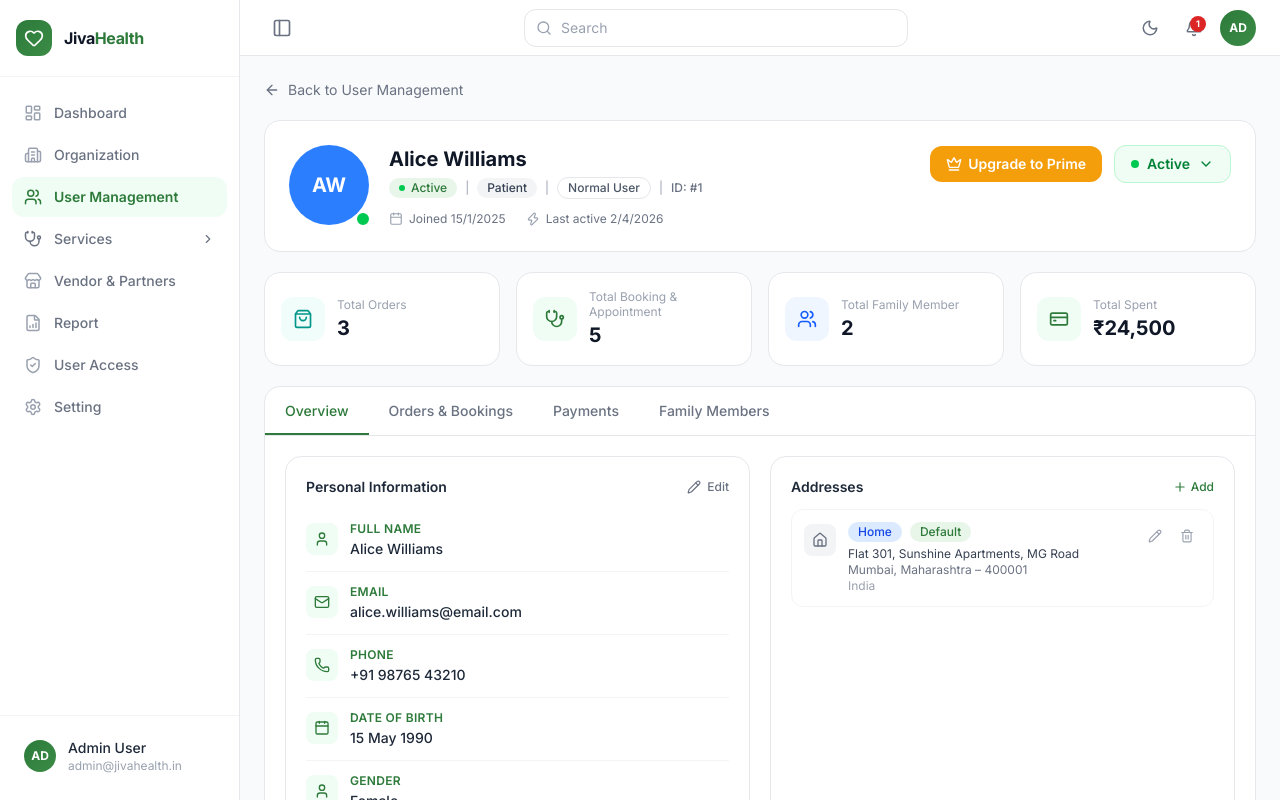
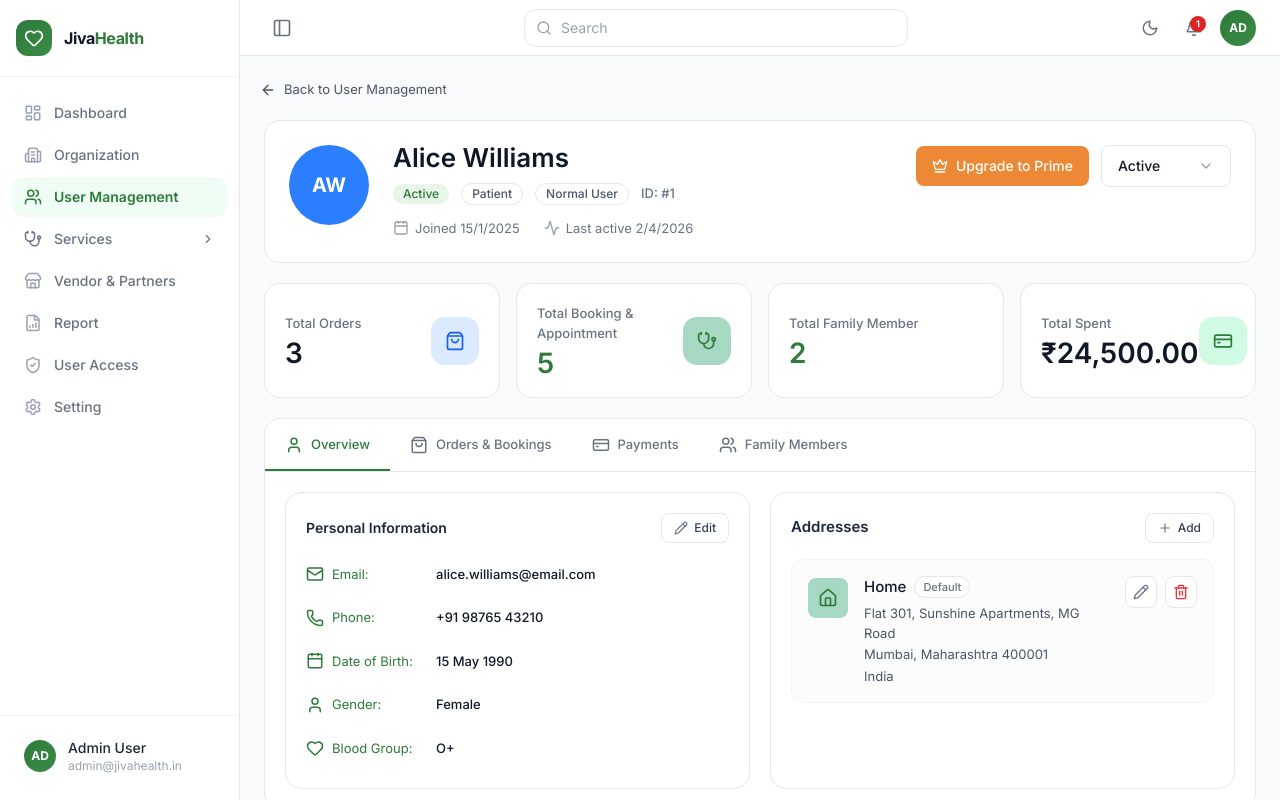
Before and after one commit to KeshavxA/JivaHealth-Assignment, a React (Vite) app: page /user-management/1 in a window 1280 px wide. Built offline with nearby package versions, Linux system fonts and the light colour scheme.

Commit message:
feat: exact Figma match for User Detail page

```diff
--- a/src/components/ui/Badge.tsx
+++ b/src/components/ui/Badge.tsx
@@ -62,7 +62,7 @@ export function tierVariant(tier: string): BadgeVariant {
   return tier === 'Prime User' ? 'yellow' : 'outlined';
 }
 
-export function roleVariant(role: string): BadgeVariant {
+export function roleVariant(_role: string): BadgeVariant {
   return 'gray';
 }
 
--- a/src/components/ui/FilterDropdown.tsx
+++ b/src/components/ui/FilterDropdown.tsx
@@ -16,7 +16,7 @@ interface FilterDropdownProps {
   icon?: boolean;
 }
 
-export function FilterDropdown({ label, value, options, onChange, id, className }: FilterDropdownProps) {
+export function FilterDropdown({ label, value, options, onChange, id, className, icon }: FilterDropdownProps) {
   return (
     <div className={clsx('relative inline-flex items-center gap-2', className)}>
       {label && (
--- a/src/index.css
+++ b/src/index.css
@@ -111,6 +111,7 @@ html {
     opacity: 0;
     transform: translateY(100%);
   }
+
   to {
     opacity: 1;
     transform: translateY(0);
--- a/src/pages/UserManagement/UserDetail.tsx
+++ b/src/pages/UserManagement/UserDetail.tsx
@@ -1,12 +1,12 @@
 import { useState, useEffect, useRef } from 'react';
 import { useParams, useNavigate } from 'react-router-dom';
 import {
-    ArrowLeft, Calendar, Zap, Crown, ShoppingBag,
-    Stethoscope, Users, CreditCard, ChevronDown,
+    ArrowLeft, Calendar, Crown, ShoppingBag,
+    Stethoscope, Users, CreditCard, ChevronDown, Activity, User
 } from 'lucide-react';
 import { useUserStore } from '../../store/useUserStore';
 import { Avatar } from '../../components/ui/Avatar';
-import { Badge, statusVariant, roleVariant, tierVariant } from '../../components/ui/Badge';
+import { Badge, statusVariant } from '../../components/ui/Badge';
 import { PageWrapper } from '../../components/ui/PageWrapper';
 import { PersonalInfo } from './components/PersonalInfo';
 import { AddressSection } from './components/AddressSection';
@@ -16,11 +16,11 @@ import { FamilyMembers } from './components/FamilyMembers';
 
 type Tab = 'overview' | 'orders' | 'payments' | 'family';
 
-const TABS: { id: Tab; label: string }[] = [
-    { id: 'overview', label: 'Overview' },
-    { id: 'orders', label: 'Orders & Bookings' },
-    { id: 'payments', label: 'Payments' },
-    { id: 'family', label: 'Family Members' },
+const TABS: { id: Tab; label: string; icon: React.ReactNode }[] = [
+    { id: 'overview', label: 'Overview', icon: <User className="w-[18px] h-[18px]" /> },
+    { id: 'orders', label: 'Orders & Bookings', icon: <ShoppingBag className="w-[18px] h-[18px]" /> },
+    { id: 'payments', label: 'Payments', icon: <CreditCard className="w-[18px] h-[18px]" /> },
+    { id: 'family', label: 'Family Members', icon: <Users className="w-[18px] h-[18px]" /> },
 ];
 
 function fmtDate(d: string) {
@@ -63,31 +63,34 @@ export function UserDetails() {
         );
     }
 
-    const metricCards = [
+    const METRIC_CARDS = [
         {
             label: 'Total Orders',
             value: user.orders.length,
-            icon: <ShoppingBag className="w-5 h-5 text-teal-600" />,
-            bg: 'bg-teal-50',
+            icon: <ShoppingBag className="w-5 h-5 text-blue-600" />,
+            iconBg: 'bg-blue-100',
+            valueColor: 'text-gray-900',
         },
         {
             label: 'Total Booking & Appointment',
             value: user.appointments,
             icon: <Stethoscope className="w-5 h-5 text-[#2D7A3A]" />,
-            bg: 'bg-[#F0FDF4]',
+            iconBg: 'bg-[#A7D8C4] bg-opacity-60',
+            valueColor: 'text-[#2D7A3A]',
         },
         {
-            // Derived live from familyMembers array — updates immediately on add/delete
             label: 'Total Family Member',
             value: user.familyMembers.length,
             icon: <Users className="w-5 h-5 text-blue-600" />,
-            bg: 'bg-blue-50',
+            iconBg: null,
+            valueColor: 'text-[#2D7A3A]',
         },
         {
             label: 'Total Spent',
-            value: `₹${user.totalSpent.toLocaleString('en-IN')}`,
+            value: `₹${user.totalSpent.toLocaleString('en-IN', { minimumFractionDigits: 2 })}`,
             icon: <CreditCard className="w-5 h-5 text-[#2D7A3A]" />,
-            bg: 'bg-[#F0FDF4]',
+            iconBg: 'bg-[#D1FAE5]',
+            valueColor: 'text-gray-900',
         },
     ];
 
@@ -98,66 +101,57 @@ export function UserDetails() {
             <button
                 id="btn-back"
                 onClick={() => navigate('/user-management')}
-                className="flex items-center gap-2 text-sm text-gray-500 hover:text-gray-800 transition-colors"
+                className="flex items-center gap-2 text-[13px] text-gray-600 hover:text-gray-900 transition-colors -ml-1"
             >
                 <ArrowLeft className="w-4 h-4" />
                 Back to User Management
             </button>
 
             <div className="bg-white border border-gray-200 rounded-2xl p-5 sm:p-6">
-                <div className="flex flex-col sm:flex-row sm:items-start gap-4 sm:gap-5">
-
-                    <Avatar name={user.name} size="xl" shape="circle" statusDot={user.status === 'Active' ? 'active' : 'inactive'} />
+                <div className="flex flex-col sm:flex-row sm:items-start gap-5 sm:gap-6">
+                    <Avatar name={user.name} size="xl" shape="circle" className="w-20 h-20 text-xl" />
 
                     <div className="flex-1 min-w-0">
-                        <h2 className="text-xl font-bold text-gray-900">{user.name}</h2>
-                        <div className="flex items-center gap-2 mt-1 flex-wrap">
-                            <Badge variant={statusVariant(user.status)} dot>{user.status}</Badge>
-                            <span className="text-xs text-gray-400">|</span>
-                            <Badge variant={roleVariant(user.role)}>{user.role}</Badge>
-                            <span className="text-xs text-gray-400">|</span>
-                            <Badge variant={tierVariant(user.tier)}>{user.tier}</Badge>
-                            <span className="text-xs text-gray-400">|</span>
-                            <span className="text-xs text-gray-500 font-medium">ID: #{user.id}</span>
+                        <h2 className="text-[26px] font-semibold text-gray-900 leading-none">{user.name}</h2>
+                        <div className="flex items-center gap-3 mt-3 flex-wrap">
+                            <Badge variant={statusVariant(user.status)}>{user.status}</Badge>
+                            <Badge variant="outlined">{user.role}</Badge>
+                            <Badge variant="outlined">{user.tier}</Badge>
+                            <span className="text-[13px] text-gray-500 font-medium">ID: #{user.id}</span>
                         </div>
-                        <div className="flex items-center gap-5 mt-3">
-                            <div className="flex items-center gap-1.5 text-xs text-gray-500">
-                                <Calendar className="w-3.5 h-3.5 text-gray-400" />
+                        <div className="flex items-center gap-6 mt-3.5">
+                            <div className="flex items-center gap-1.5 text-[13px] text-gray-500">
+                                <Calendar className="w-4 h-4 text-gray-400" />
                                 Joined {fmtDate(user.joinedDate)}
                             </div>
-                            <div className="flex items-center gap-1.5 text-xs text-gray-500">
-                                <Zap className="w-3.5 h-3.5 text-gray-400" />
+                            <div className="flex items-center gap-1.5 text-[13px] text-gray-500">
+                                <Activity className="w-4 h-4 text-gray-400" />
                                 Last active {fmtDate(user.lastActive)}
                             </div>
                         </div>
                     </div>
 
-                    <div className="flex items-center gap-3 flex-shrink-0">
+                    <div className="flex flex-col sm:flex-row items-center gap-3 flex-shrink-0 mt-4 sm:mt-0">
                         {user.tier !== 'Prime User' && (
                             <button
                                 id="btn-detail-upgrade"
                                 onClick={() => upgradeUserToPrime(user.id)}
-                                className="flex items-center gap-1.5 px-4 py-2 rounded-xl text-sm font-semibold text-white
+                                className="flex items-center gap-2 px-4 py-2.5 rounded-lg text-sm font-medium text-white
                   transition-all hover:opacity-90"
-                                style={{ backgroundColor: '#F59E0B' }}
+                                style={{ backgroundColor: '#ED8936' }}
                             >
                                 <Crown className="w-4 h-4" /> Upgrade to Prime
                             </button>
                         )}
 
-                        <div className="relative" ref={statusRef}>
+                        <div className="relative w-full sm:w-auto" ref={statusRef}>
                             <button
                                 id="btn-status-dropdown"
                                 onClick={() => setStatusOpen((p) => !p)}
-                                className={`flex items-center gap-2 px-4 py-2 rounded-xl text-sm font-semibold border transition-all
-                  ${user.status === 'Active'
-                                        ? 'bg-green-50 text-green-700 border-green-200'
-                                        : 'bg-red-50 text-red-700 border-red-200'
-                                    }`}
+                                className="flex w-full sm:w-[130px] items-center justify-between gap-2 px-4 py-2.5 rounded-lg text-sm font-medium bg-white border border-gray-200 transition-all hover:border-gray-300"
                             >
-                                <span className={`w-2 h-2 rounded-full ${user.status === 'Active' ? 'bg-green-500' : 'bg-red-500'}`} />
                                 {user.status}
-                                <ChevronDown className={`w-4 h-4 transition-transform duration-200 ${statusOpen ? 'rotate-180' : ''}`} />
+                                <ChevronDown className="w-4 h-4 text-gray-400" />
                             </button>
 
                             {statusOpen && (
@@ -187,15 +181,17 @@ export function UserDetails() {
             </div>
 
             <div className="grid grid-cols-2 lg:grid-cols-4 gap-4">
-                {metricCards.map(({ label, value, icon, bg }) => (
-                    <div key={label} className="bg-white border border-gray-200 rounded-2xl p-4 flex items-center gap-3">
-                        <div className={`w-11 h-11 rounded-xl flex items-center justify-center flex-shrink-0 ${bg}`}>
-                            {icon}
+                {METRIC_CARDS.map(({ label, value, icon, iconBg, valueColor }) => (
+                    <div key={label} className="bg-white border border-gray-200 rounded-2xl p-5 flex items-center justify-between">
+                        <div>
+                            <p className="text-[13px] text-gray-500 font-medium mb-1.5">{label}</p>
+                            <p className={`text-[28px] font-semibold leading-none ${valueColor}`}>{value}</p>
                         </div>
-                        <div className="min-w-0">
-                            <p className="text-xs text-gray-400 leading-tight">{label}</p>
-                            <p className="text-xl font-bold text-gray-900 mt-0.5">{value}</p>
-                        </div>
+                        {iconBg && (
+                            <div className={`w-12 h-12 rounded-[14px] flex items-center justify-center flex-shrink-0 ${iconBg}`}>
+                                {icon}
+                            </div>
+                        )}
                     </div>
                 ))}
             </div>
@@ -203,17 +199,18 @@ export function UserDetails() {
             <div className="bg-white border border-gray-200 rounded-2xl overflow-hidden">
 
                 <div className="flex border-b border-gray-200">
-                    {TABS.map(({ id: tabId, label }) => (
+                    {TABS.map(({ id: tabId, label, icon }) => (
                         <button
                             key={tabId}
                             id={`tab-${tabId}`}
                             onClick={() => setActiveTab(tabId)}
-                            className={`px-5 py-3.5 text-sm font-medium transition-all relative
+                            className={`flex items-center gap-2 px-5 py-4 text-[13px] font-medium transition-all relative
                 ${activeTab === tabId
                                     ? 'text-[#2D7A3A]'
                                     : 'text-gray-500 hover:text-gray-700 hover:bg-gray-50'
                                 }`}
                         >
+                            {icon}
                             {label}
                             {activeTab === tabId && (
                                 <span className="absolute bottom-0 left-0 right-0 h-0.5 bg-[#2D7A3A]" />
--- a/src/pages/UserManagement/components/AddressSection.tsx
+++ b/src/pages/UserManagement/components/AddressSection.tsx
@@ -1,7 +1,6 @@
 import { useState } from 'react';
 import { Home, Plus, Pencil, Trash2, X, Check, AlertTriangle } from 'lucide-react';
 import { useUserStore } from '../../../store/useUserStore';
-import { Badge } from '../../../components/ui/Badge';
 import type { User, Address } from '../../../types';
 
 interface AddressSectionProps {
@@ -100,7 +99,6 @@ function AddressForm({
   );
 }
 
-/** Inline confirm bar — replaces the action buttons temporarily */
 function DeleteConfirm({ label, onConfirm, onCancel }: { label: string; onConfirm: () => void; onCancel: () => void }) {
   return (
     <div className="flex items-center gap-2 bg-red-50 border border-red-200 rounded-lg px-3 py-2 text-xs animate-in fade-in duration-150">
@@ -125,18 +123,17 @@ export function AddressSection({ user }: AddressSectionProps) {
 
   return (
     <div className="bg-white border border-gray-200 rounded-2xl p-5">
-      <div className="flex items-center justify-between mb-3">
-        <h3 className="text-sm font-semibold text-gray-800">Addresses</h3>
+      <div className="flex items-center justify-between mb-4">
+        <h3 className="text-[15px] font-semibold text-gray-800">Addresses</h3>
         <button
           id="btn-add-address"
           onClick={() => { setShowAddForm(true); setEditId(null); }}
-          className="flex items-center gap-1 text-xs font-medium text-[#2D7A3A] hover:underline"
+          className="flex items-center gap-1.5 px-3 py-1.5 text-xs font-medium bg-white border border-gray-200 rounded-lg text-gray-700 hover:bg-gray-50 transition-colors"
         >
-          <Plus className="w-3.5 h-3.5" /> Add
+          <Plus className="w-3.5 h-3.5 text-gray-500" /> Add
         </button>
       </div>
 
-      {/* Add form */}
       {showAddForm && (
         <AddressForm
           initial={BLANK_FORM}
@@ -145,45 +142,47 @@ export function AddressSection({ user }: AddressSectionProps) {
         />
       )}
 
-      {/* Address list */}
       <div className="space-y-3 mt-2">
         {user.addresses.length === 0 && (
           <p className="text-xs text-gray-400 text-center py-4">No addresses added.</p>
         )}
         {user.addresses.map((addr) => (
           <div key={addr.id}>
-            <div className="flex items-start gap-3 p-3 rounded-xl border border-gray-100 hover:border-gray-200 transition-colors">
-              <div className="w-8 h-8 rounded-lg bg-gray-100 flex items-center justify-center flex-shrink-0 mt-0.5">
-                <Home className="w-4 h-4 text-gray-500" />
+            <div className="flex items-start gap-4 p-4 rounded-xl bg-gray-50/50 mb-3 border border-gray-100 hover:border-gray-200 transition-colors">
+              <div className="w-10 h-10 rounded-lg bg-[#A7D8C4] bg-opacity-60 flex items-center justify-center flex-shrink-0 mt-0.5">
+                <Home className="w-5 h-5 text-[#2D7A3A]" />
               </div>
               <div className="flex-1 min-w-0">
-                <div className="flex items-center gap-2 mb-1">
-                  <Badge variant="blue">{addr.type}</Badge>
-                  {addr.isDefault && <Badge variant="green">Default</Badge>}
+                <div className="flex items-center gap-2 mb-1.5">
+                  <span className="text-[15px] font-medium text-gray-900">{addr.type}</span>
+                  {addr.isDefault && (
+                    <span className="text-[11px] font-medium text-gray-500 bg-white border border-gray-200 px-2 py-0.5 rounded-full">
+                      Default
+                    </span>
+                  )}
                 </div>
-                <p className="text-xs text-gray-700">{addr.line1}</p>
-                <p className="text-xs text-gray-500">{addr.city}, {addr.state} – {addr.pincode}</p>
-                <p className="text-xs text-gray-400">{addr.country}</p>
+                <p className="text-[13px] text-gray-600 mt-1">{addr.line1}</p>
+                <p className="text-[13px] text-gray-600 mt-0.5">{addr.city}, {addr.state} {addr.pincode}</p>
+                <p className="text-[13px] text-gray-600 mt-0.5">{addr.country}</p>
               </div>
-              <div className="flex items-center gap-1 flex-shrink-0">
+              <div className="flex items-center gap-2 flex-shrink-0">
                 <button
                   id={`btn-edit-addr-${addr.id}`}
                   onClick={() => { setEditId(editId === addr.id ? null : addr.id); setConfirmDeleteId(null); }}
-                  className="w-7 h-7 flex items-center justify-center rounded-lg hover:bg-gray-100 text-gray-400 hover:text-gray-600 transition-colors"
+                  className="w-8 h-8 flex items-center justify-center rounded-lg bg-white border border-gray-200 text-gray-500 hover:bg-gray-50 transition-colors"
                 >
-                  <Pencil className="w-3.5 h-3.5" />
+                  <Pencil className="w-4 h-4" />
                 </button>
                 <button
                   id={`btn-delete-addr-${addr.id}`}
                   onClick={() => { setConfirmDeleteId(addr.id); setEditId(null); }}
-                  className="w-7 h-7 flex items-center justify-center rounded-lg hover:bg-red-50 text-gray-400 hover:text-[#DC2626] transition-colors"
+                  className="w-8 h-8 flex items-center justify-center rounded-lg bg-white border border-gray-200 text-red-500 hover:bg-red-50 transition-colors"
                 >
-                  <Trash2 className="w-3.5 h-3.5" />
+                  <Trash2 className="w-4 h-4" />
                 </button>
               </div>
             </div>
 
-            {/* Inline delete confirm */}
             {confirmDeleteId === addr.id && (
               <div className="mt-1.5">
                 <DeleteConfirm
@@ -194,7 +193,6 @@ export function AddressSection({ user }: AddressSectionProps) {
               </div>
             )}
 
-            {/* Inline edit form */}
             {editId === addr.id && (
               <AddressForm
                 initial={{ type: addr.type, isDefault: addr.isDefault, line1: addr.line1, city: addr.city, state: addr.state, pincode: addr.pincode, country: addr.country }}
--- a/src/pages/UserManagement/components/PersonalInfo.tsx
+++ b/src/pages/UserManagement/components/PersonalInfo.tsx
@@ -1,5 +1,5 @@
 import { useState } from 'react';
-import { Mail, Phone, Calendar, User as UserIcon, Droplets, Pencil, X, Check } from 'lucide-react';
+import { Mail, Phone, Calendar, User as UserIcon, Heart, Pencil, X, Check } from 'lucide-react';
 import { useUserStore } from '../../../store/useUserStore';
 import { Modal } from '../../../components/ui/Modal';
 import { Button } from '../../../components/ui/Button';
@@ -12,11 +12,10 @@ interface PersonalInfoProps {
 const BLOOD_GROUPS: BloodGroup[] = ['A+', 'A-', 'B+', 'B-', 'O+', 'O-', 'AB+', 'AB-'];
 const GENDERS: Gender[] = ['Male', 'Female', 'Other'];
 
-const FIELD_ROW = 'flex items-start gap-3 py-3 border-b border-gray-100 last:border-0';
-const ICON_BOX = 'w-8 h-8 rounded-lg bg-[#F0FDF4] flex items-center justify-center flex-shrink-0 mt-0.5';
-const ICON_CLS = 'w-4 h-4 text-[#2D7A3A]';
-const LABEL_CLS = 'text-xs font-semibold text-[#2D7A3A] uppercase tracking-wide mb-0.5';
-const VAL_CLS = 'text-sm text-gray-800 font-medium';
+const FIELD_ROW = 'flex items-center gap-2 py-2.5';
+const ICON_CLS = 'w-[18px] h-[18px] text-[#2D7A3A]';
+const LABEL_CLS = 'text-[13px] text-[#2D7A3A] w-24';
+const VAL_CLS = 'text-[13px] text-gray-900 font-medium';
 const INPUT_CLS =
   'text-sm border border-gray-200 rounded-lg px-3 py-2 text-gray-900 w-full ' +
   'focus:outline-none focus:ring-2 focus:ring-[#2D7A3A]/20 focus:border-[#2D7A3A]';
@@ -67,65 +66,46 @@ export function PersonalInfo({ user }: PersonalInfoProps) {
           <button
             id="btn-edit-personal-info"
             onClick={openEdit}
-            className="flex items-center gap-1.5 text-xs font-medium text-gray-500 hover:text-[#2D7A3A] transition-colors"
+            className="flex items-center gap-1.5 px-3 py-1.5 text-xs font-medium bg-white border border-gray-200 rounded-lg text-gray-700 hover:bg-gray-50 transition-colors"
           >
-            <Pencil className="w-3.5 h-3.5" /> Edit
+            <Pencil className="w-3.5 h-3.5 text-gray-500" /> Edit
           </button>
         </div>
 
-        <div className="divide-y divide-gray-100">
+        <div className="mt-2 space-y-1">
 
           <div className={FIELD_ROW}>
-            <div className={ICON_BOX}><UserIcon className={ICON_CLS} /></div>
-            <div className="flex-1">
-              <p className={LABEL_CLS}>Full Name</p>
-              <p className={VAL_CLS}>{user.name}</p>
-            </div>
+            <Mail className={ICON_CLS} />
+            <p className={LABEL_CLS}>Email:</p>
+            <p className={VAL_CLS}>{user.email}</p>
           </div>
 
           <div className={FIELD_ROW}>
-            <div className={ICON_BOX}><Mail className={ICON_CLS} /></div>
-            <div className="flex-1">
-              <p className={LABEL_CLS}>Email</p>
-              <p className={VAL_CLS}>{user.email}</p>
-            </div>
+            <Phone className={ICON_CLS} />
+            <p className={LABEL_CLS}>Phone:</p>
+            <p className={VAL_CLS}>{user.phone}</p>
           </div>
 
           <div className={FIELD_ROW}>
-            <div className={ICON_BOX}><Phone className={ICON_CLS} /></div>
-            <div className="flex-1">
-              <p className={LABEL_CLS}>Phone</p>
-              <p className={VAL_CLS}>{user.phone}</p>
-            </div>
+            <Calendar className={ICON_CLS} />
+            <p className={LABEL_CLS}>Date of Birth:</p>
+            <p className={VAL_CLS}>{fmtDob(user.dob)}</p>
           </div>
 
           <div className={FIELD_ROW}>
-            <div className={ICON_BOX}><Calendar className={ICON_CLS} /></div>
-            <div className="flex-1">
-              <p className={LABEL_CLS}>Date of Birth</p>
-              <p className={VAL_CLS}>{fmtDob(user.dob)}</p>
-            </div>
+            <UserIcon className={ICON_CLS} />
+            <p className={LABEL_CLS}>Gender:</p>
+            <p className={VAL_CLS}>{user.gender}</p>
           </div>
 
           <div className={FIELD_ROW}>
-            <div className={ICON_BOX}><UserIcon className={ICON_CLS} /></div>
-            <div className="flex-1">
-              <p className={LABEL_CLS}>Gender</p>
-              <p className={VAL_CLS}>{user.gender}</p>
-            </div>
-          </div>
-
-          <div className={FIELD_ROW}>
-            <div className={ICON_BOX}><Droplets className={ICON_CLS} /></div>
-            <div className="flex-1">
-              <p className={LABEL_CLS}>Blood Group</p>
-              <p className={VAL_CLS}>{user.bloodGroup}</p>
-            </div>
+            <Heart className={ICON_CLS} />
+            <p className={LABEL_CLS}>Blood Group:</p>
+            <p className={VAL_CLS}>{user.bloodGroup}</p>
           </div>
         </div>
       </div>
 
-      {/* Edit Modal */}
       <Modal
         isOpen={editOpen}
         onClose={() => setEditOpen(false)}
--- a/src/pages/UserManagement/index.tsx
+++ b/src/pages/UserManagement/index.tsx
@@ -1,5 +1,5 @@
 import { useState } from 'react';
-import { Users as UsersIcon, Star, UserCheck, Heart, Plus } from 'lucide-react';
+import { Users as UsersIcon, Plus } from 'lucide-react';
 import { useUserStore } from '../../store/useUserStore';
 import { UserCard } from './components/UserCard';
 import { AddUserModal } from './components/AddUserModal';
```
Also changed, not shown: src/pages/UserManagement/components/FamilyMembers.tsx (+18 -21 lines), src/pages/UserManagement/components/OrderHistory.tsx (+14 -15 lines), src/pages/UserManagement/components/PaymentHistory.tsx (+11 -13 lines).
